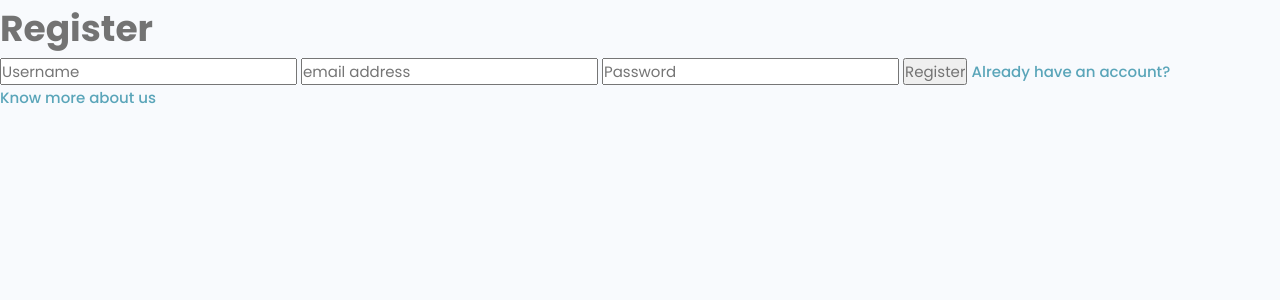
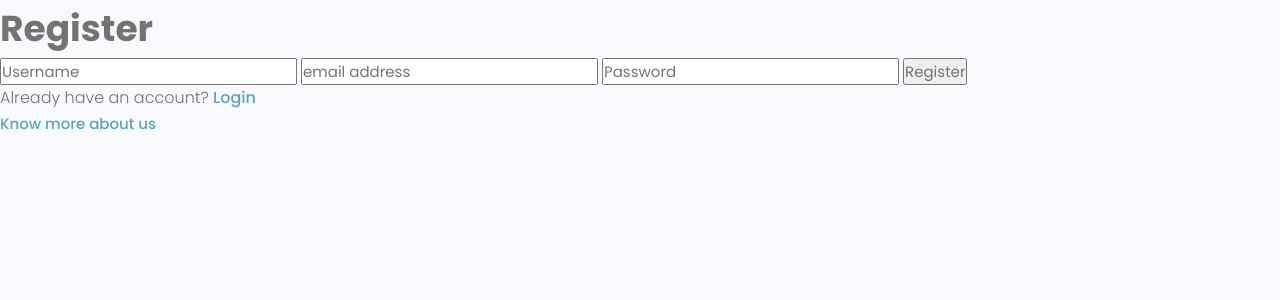
Before and after one commit to aryan68125/dev_connect, a Django app: page /register/ in a window 1280 px wide. Shown: the part 77-377 px from the top of the page. Run offline with Django 3.2, Linux system fonts and the light colour scheme; some libraries are stand-ins or nearby versions.

Commit message:
updated login and register page

```diff
--- a/users/templates/users/register.html
+++ b/users/templates/users/register.html
@@ -17,9 +17,12 @@
     <input type="email" name = "email" placeholder="email address"/>
     <input type="password" name = "password" placeholder="Password"/>
     <input type="submit" value="Register" />
-    <a href="{%url 'login'%}">
+    <p>
       Already have an account?
-    </a>
+      <a href="{%url 'login'%}">
+        Login
+      </a>
+    </p>
     <a href="#">
       Know more about us
     </a>
```
Also changed, not shown: users/templates/users/login_register.html (+5 -2 lines), db.sqlite3.
